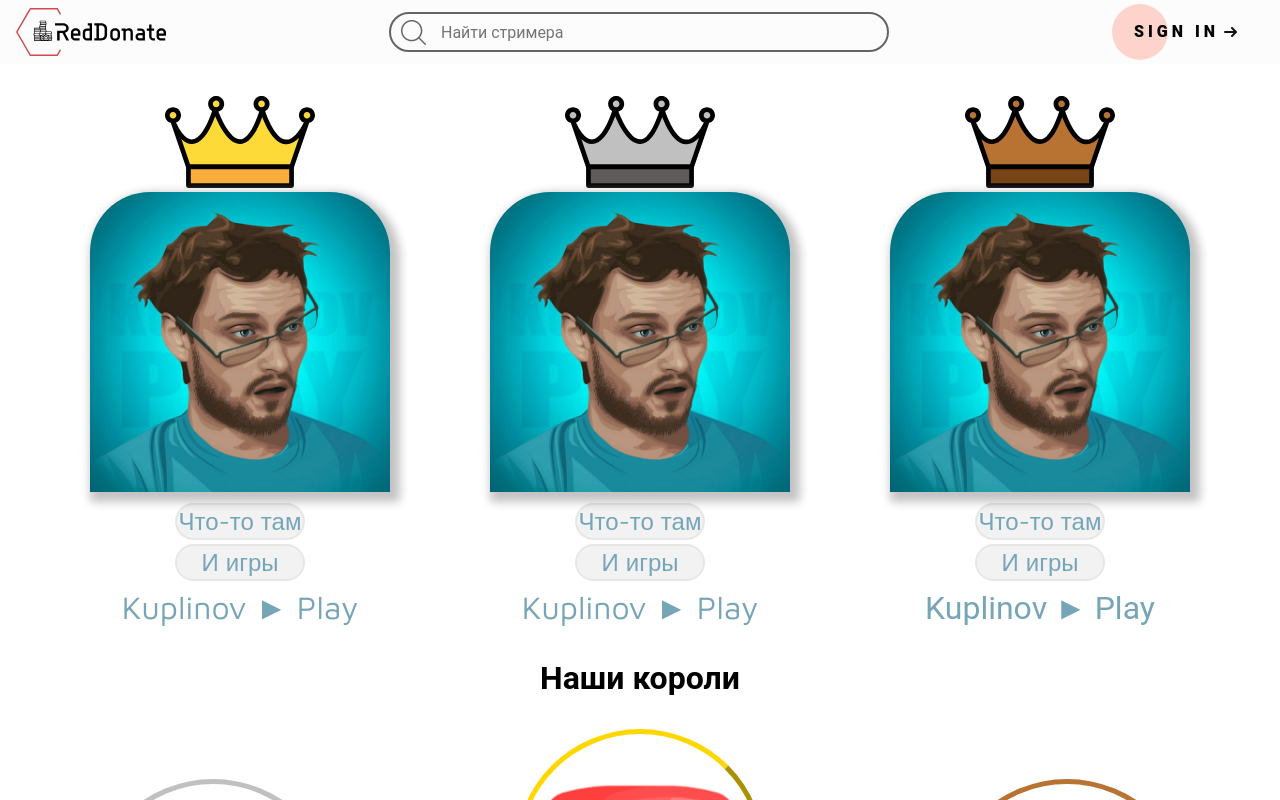
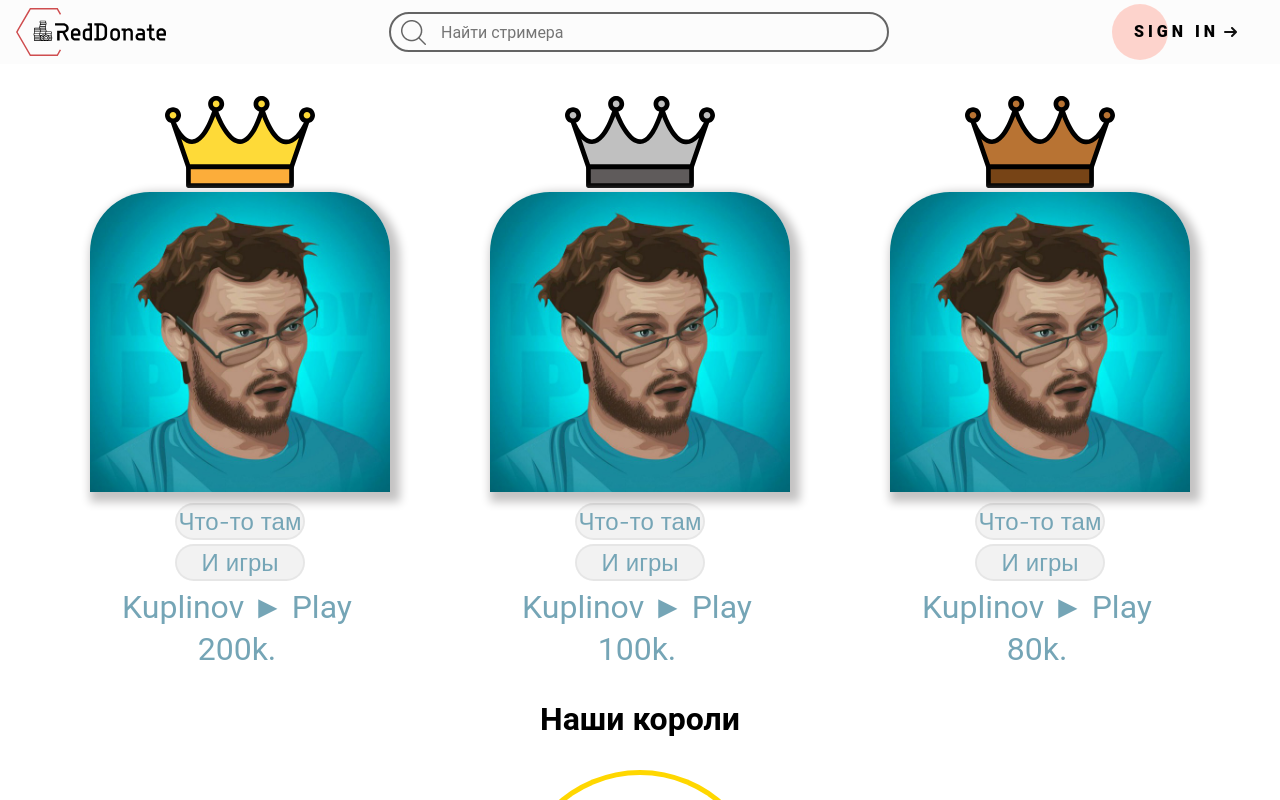
Before and after one commit to RedBread-Collaboration/RedDonate, a React (Create React App) app in the folder frontend/: page / in a window 1280 px wide. Shown: the top 800 px of the page. Built offline with nearby package versions, Linux system fonts and the light colour scheme; a web font is replaced by a local one.

Commit message:
New streame card

```diff
--- a/frontend/src/pages/Home/components/StreamerCard.scss
+++ b/frontend/src/pages/Home/components/StreamerCard.scss
@@ -1,4 +1,4 @@
-@import url('https://fonts.googleapis.com/css2?family=Maven+Pro&display=swap');
+@import url("https://fonts.googleapis.com/css2?family=Maven+Pro&display=swap");
 
 .streamer__card__container {
   display: flex;
@@ -23,8 +23,6 @@
   display: flex;
   flex-direction: column;
   align-items: center;
-
-
 }
 
 .streamer__card__crown img {
@@ -49,28 +47,25 @@
   align-items: center;
   justify-content: center;
   gap: 4px;
-
 }
 
 .streamer__card__categories_span {
-    border: 2px solid rgba(#000000, .05);
+  border: 2px solid rgba(#000000, 0.05);
 
-    background: rgba(#000, .05);
+  background: rgba(#000, 0.05);
 
   border-radius: 20px;
   width: 100%;
-
 
   text-align: center;
 
   padding: 2px;
 
-
   font-size: 24px;
 
   color: rgb(117, 165, 182);
 
-    font-family: 'Maven Pro', sans-serif;
+  font-family: "Maven Pro", sans-serif;
 }
 
 .streamer__card__nickname {
@@ -79,5 +74,29 @@
 
   color: rgb(117, 165, 182);
 
-    font-family: 'Maven Pro', sans-serif;
+  font-family: "Maven Pro", sans-serif;
+
+  display: flex;
+  align-items: center;
+  //   justify-content: center;
+  gap: 6px;
 }
+
+.streamer__card__nickname__text {
+  display: flex;
+  flex-direction: column;
+  gap: 4px;
+  text-align: center;
+}
+
+.streamer__card__nickname__text:hover + .streamer__card__nickname__arrow {
+  width: 24px;
+}
+
+.streamer__card__nickname__arrow {
+  width: 0px;
+  fill: rgb(117, 165, 182);
+  // transform: translate(-10px, 00%);
+  display: inline-block;
+  transition: all 0.5s ease-out;
+}
--- a/frontend/src/pages/Home/components/StreamerCard.tsx
+++ b/frontend/src/pages/Home/components/StreamerCard.tsx
@@ -1,5 +1,5 @@
 // import "./Card.scss";
-import "./StreamerCard.scss"
+import "./StreamerCard.scss";
 
 import React from "react";
 // import streamlog from "../assets/cat.jpg"
@@ -13,9 +13,7 @@
 const StreamerCard: React.FC = () => {
   return (
     <article className="streamer__card__container">
-
       <div className="streamer__card">
-
         <div className="streamer__card__crown">
           <img src={Crown1} alt="" />
         </div>
@@ -30,13 +28,22 @@
         </div>
 
         <div className="streamer__card__nickname">
-                Kuplinov ► Play
+          <div className="streamer__card__nickname__text">
+            <span>Kuplinov ► Play</span>
+            <span>200k.</span>
           </div>
 
+          <svg
+            className="streamer__card__nickname__arrow"
+            xmlns="http://www.w3.org/2000/svg"
+            viewBox="0 0 24 24"
+          >
+            <path d="M4,10V14H13L9.5,17.5L11.92,19.92L19.84,12L11.92,4.08L9.5,6.5L13,10H4Z" />
+          </svg>
+        </div>
       </div>
 
       <div className="streamer__card">
-
         <div className="streamer__card__crown">
           <img src={Crown2} alt="" />
         </div>
@@ -51,13 +58,22 @@
         </div>
 
         <div className="streamer__card__nickname">
-                Kuplinov ► Play
+          <div className="streamer__card__nickname__text">
+            <span>Kuplinov ► Play</span>
+            <span>100k.</span>
           </div>
 
+          <svg
+            className="streamer__card__nickname__arrow"
+            xmlns="http://www.w3.org/2000/svg"
+            viewBox="0 0 24 24"
+          >
+            <path d="M4,10V14H13L9.5,17.5L11.92,19.92L19.84,12L11.92,4.08L9.5,6.5L13,10H4Z" />
+          </svg>
+        </div>
       </div>
 
       <div className="streamer__card">
-
         <div className="streamer__card__crown">
           <img src={Crown3} alt="" />
         </div>
@@ -72,13 +88,22 @@
         </div>
 
         <div className="streamer__card__nickname">
+          <div className="streamer__card__nickname__text">
             <span>Kuplinov ► Play</span>
+            <span>80k.</span>
           </div>
 
+          <svg
+            className="streamer__card__nickname__arrow"
+            xmlns="http://www.w3.org/2000/svg"
+            viewBox="0 0 24 24"
+          >
+            <path d="M4,10V14H13L9.5,17.5L11.92,19.92L19.84,12L11.92,4.08L9.5,6.5L13,10H4Z" />
+          </svg>
         </div>
-
+      </div>
     </article>
   );
 };
 
-export default StreamerCard
+export default StreamerCard;
```
Lines whose indentation alone changed are shown as unchanged.
